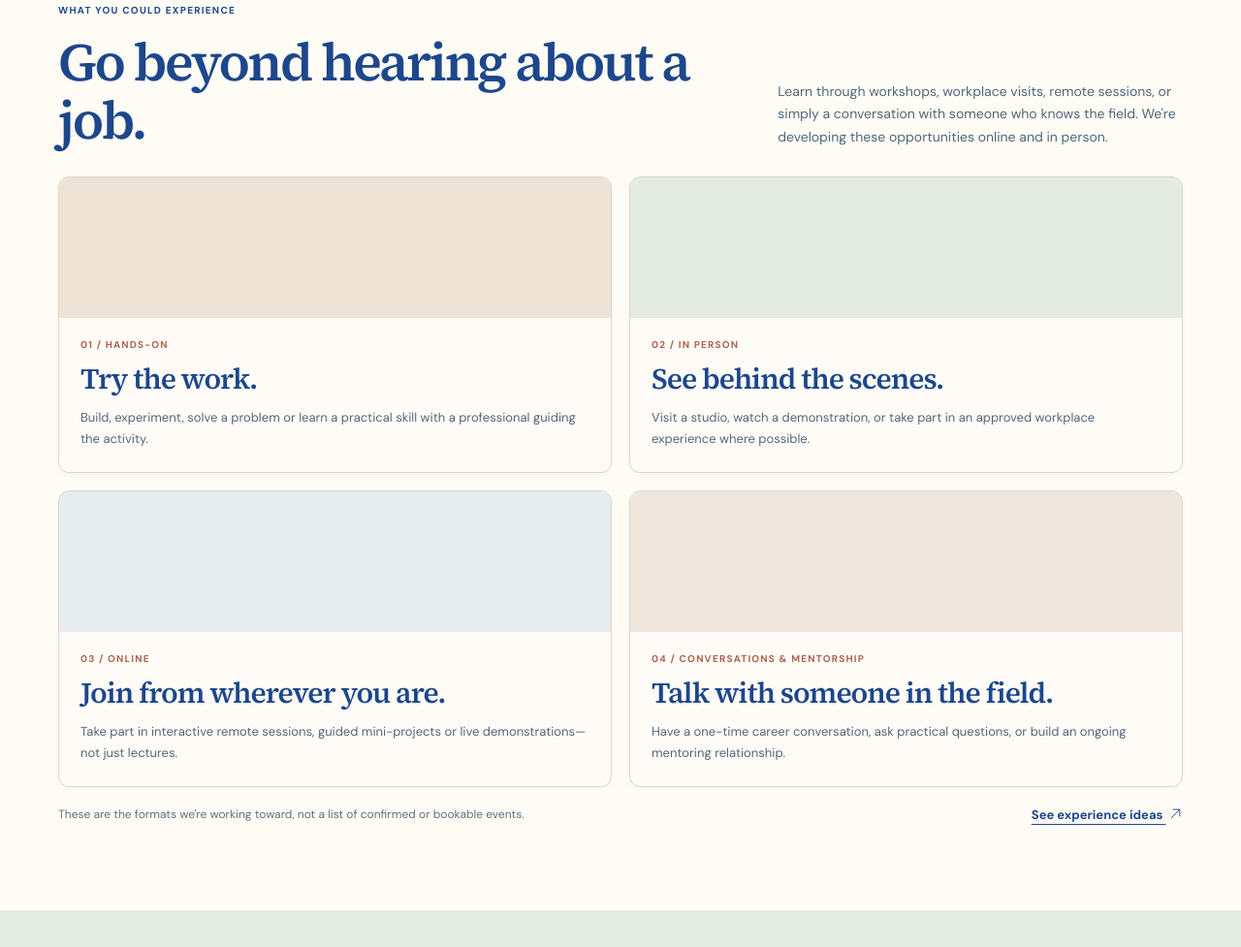
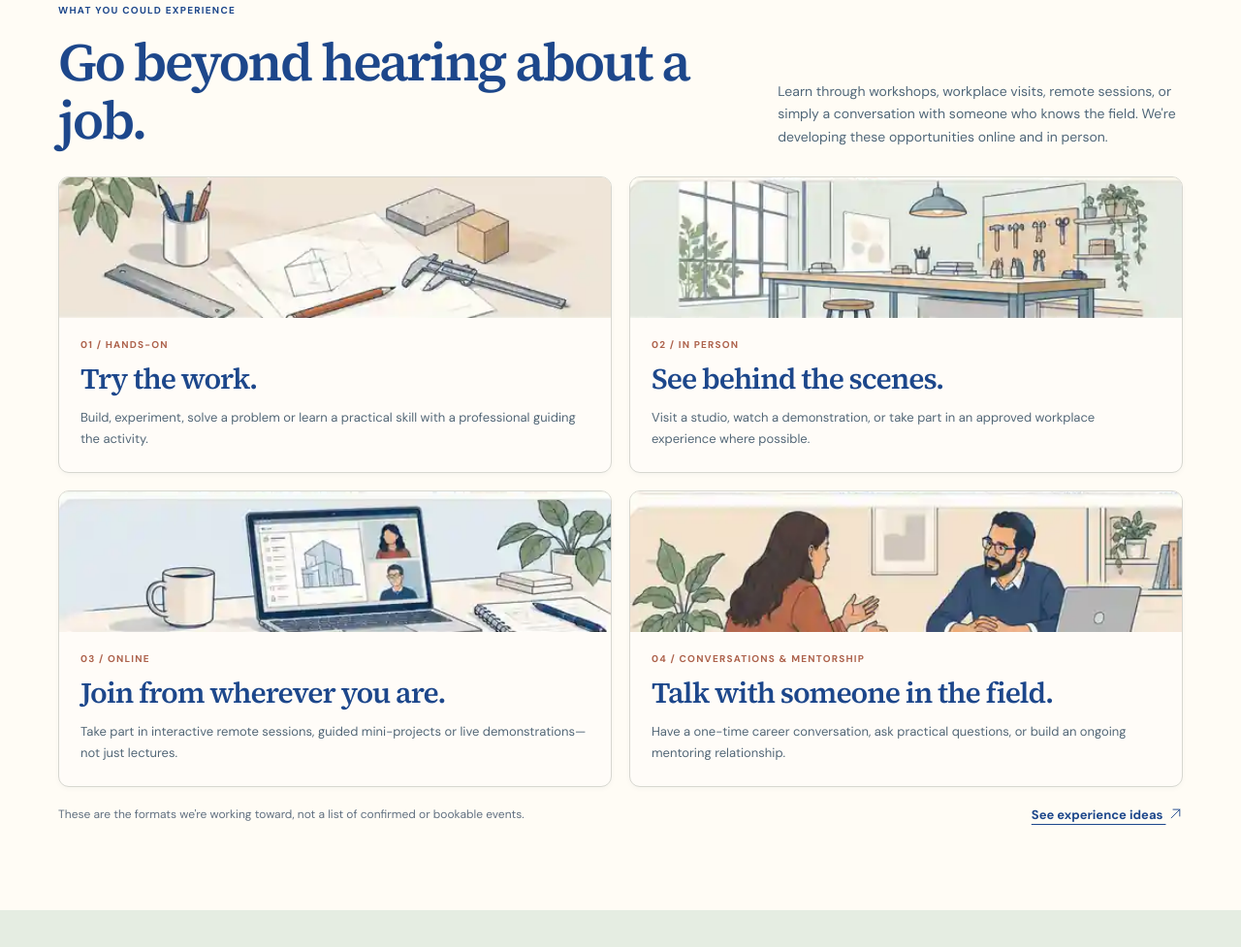
Before and after one commit to lschacht99/PJM-Professional-Jewess, a plain HTML site: page index.html in a window 1280 px wide. Shown: the part 1395-2372 px from the top of the page at 97% size. Drawn offline with Linux system fonts and the light colour scheme.

Commit message:
Replace primitive SVG icons with refined editorial vignette artwork

```diff
--- a/assets/jm-unified.css
+++ b/assets/jm-unified.css
@@ -265,3 +265,17 @@
 .jg-further-links .jm-line-arrow{width:12px;height:12px;vertical-align:-.18em}
 @media(min-width:720px){.jm-format-grid{grid-template-columns:repeat(2,minmax(0,1fr));gap:18px}.jm-format-art{height:145px}}
 @media(max-width:500px){.jm-format-art{height:110px}.jm-format-art svg{height:106px}.jm-format-card-body{padding:18px 20px 20px}}
+
+/* Approved vignette artwork, cropped from a single compressed asset.
+   Original editorial scenes: tools/prototype, studio, video session, mentorship.
+   Responsive layout and website copy remain unchanged. */
+.jm-format-art{
+  background-image:url('career-experience-vignettes.webp');
+  background-size:100% 400%;
+  background-repeat:no-repeat;
+  background-color:#F4EEE3;
+}
+.jm-format-art-build{background-position:center 0%}
+.jm-format-art-visit{background-position:center 33.3333%}
+.jm-format-art-online{background-position:center 66.6667%}
+.jm-format-art-mentor{background-position:center 100%}
```
